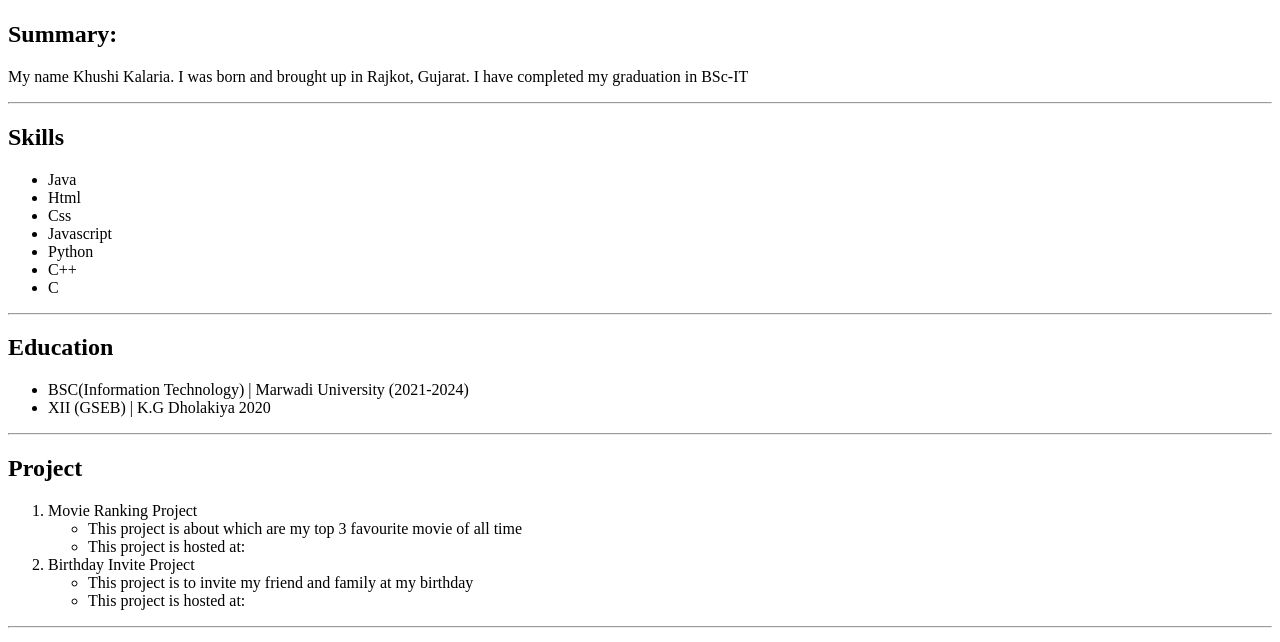
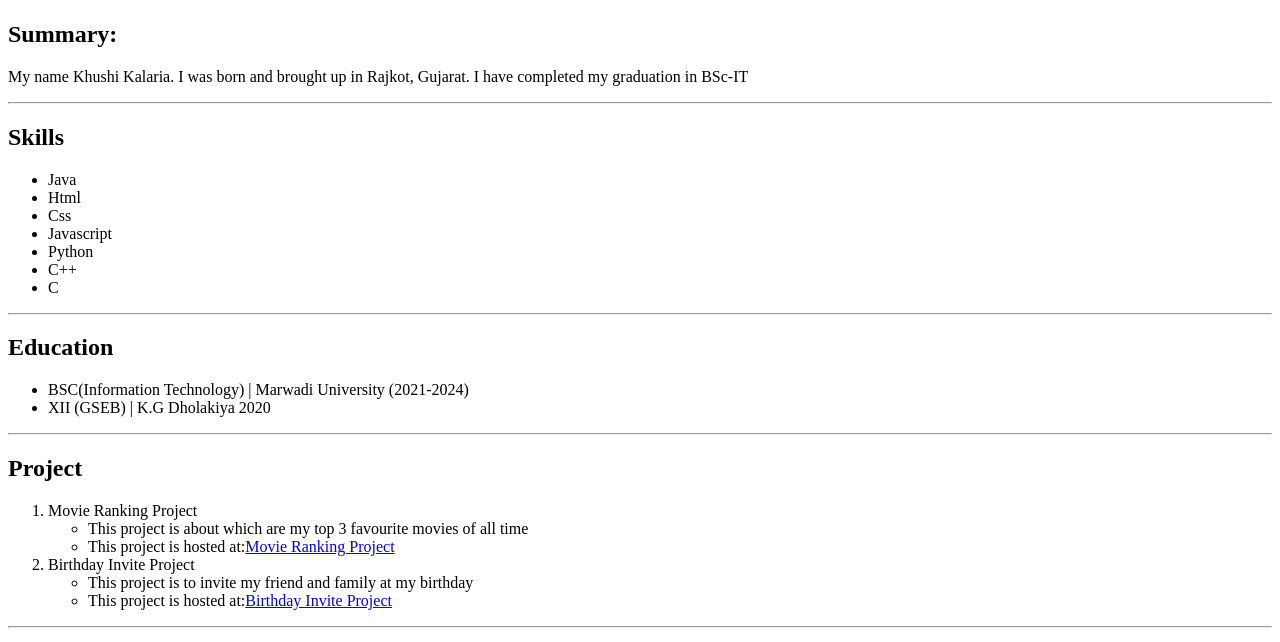
Before and after one commit to KhushiMK/My-Resume, a plain HTML site: page index.html in a window 1280 px wide. Shown: the part 158-800 px from the top of the page. Drawn offline with Linux system fonts and the light colour scheme.

Commit message:
Update index.html

```diff
--- a/index.html
+++ b/index.html
@@ -35,14 +35,14 @@
           <ol>
                <li>Movie Ranking Project
                     <ul>
-                         <li>This project is about which are my top 3 favourite movie of all time</li>
-                         <li>This project is hosted at:</li>
+                         <li>This project is about which are my top 3 favourite movies of all time</li>
+                         <li>This project is hosted at:<a href=" https://khushimk.github.io/html-portfolio/">Movie Ranking Project</a></li>
                     </ul>
                </li>
                <li>Birthday Invite Project
                     <ul>
                          <li>This project is to invite my friend and family at my birthday</li>
-                         <li>This project is hosted at:</li>
+                         <li>This project is hosted at:<a href=" https://khushimk.github.io/html-portfolio/">Birthday Invite Project</a></li>
                     </ul>
                </li>
           </ol>
```
